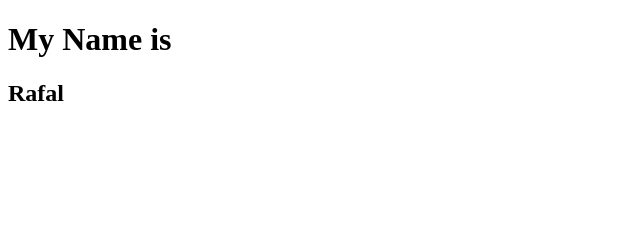
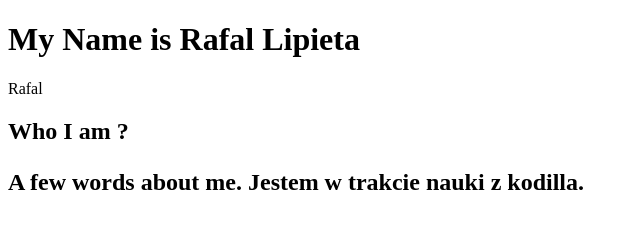
Before and after one commit to Lipieta85/nauka-gita, a plain HTML site: page index.html in a window 1280 px wide. Shown: the whole page, without its empty margins (0-640 px from the left). Drawn offline with nearby package versions, Linux system fonts and the light colour scheme; files that its build step writes are made by us from their sources.

Commit message:
Add section about

```diff
--- a/index.html
+++ b/index.html
@@ -10,11 +10,13 @@ rel="stylesheet">
     </head>
     <body>
         <header>
-	   <h1>My Name is</h1>
-	   <h2>Rafal</h2>
+	   <h1>My Name is Rafal Lipieta</h1>
+		<p>Rafal</p>
         </header>
         <main class="container">
             <section class="about">
+	       <h2>Who I am ?<h2>
+		<p>A few words about me. Jestem w trakcie nauki z kodilla.</p>
 	    </section>
             <section class="interests">
 	    </section>
```
